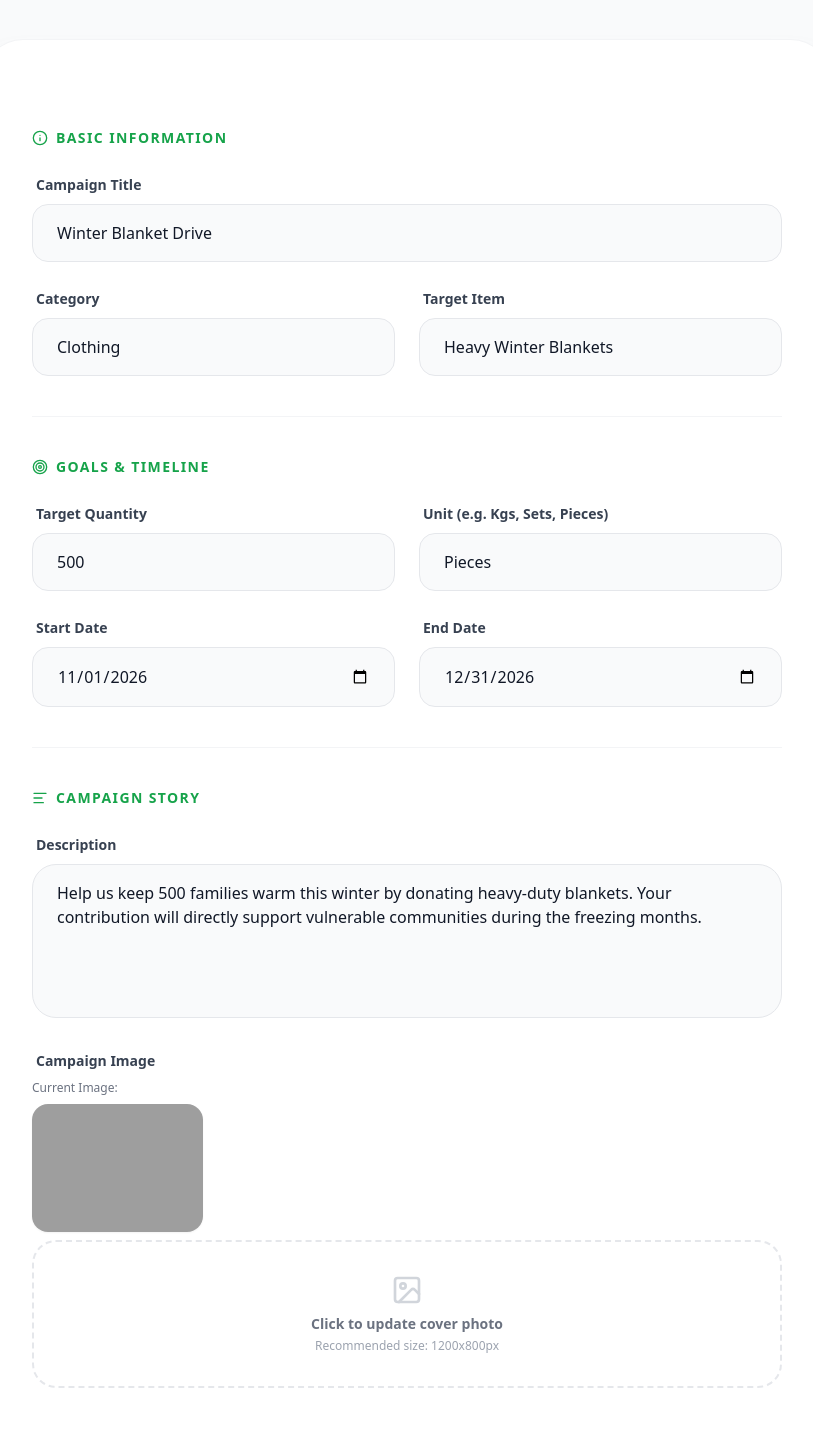
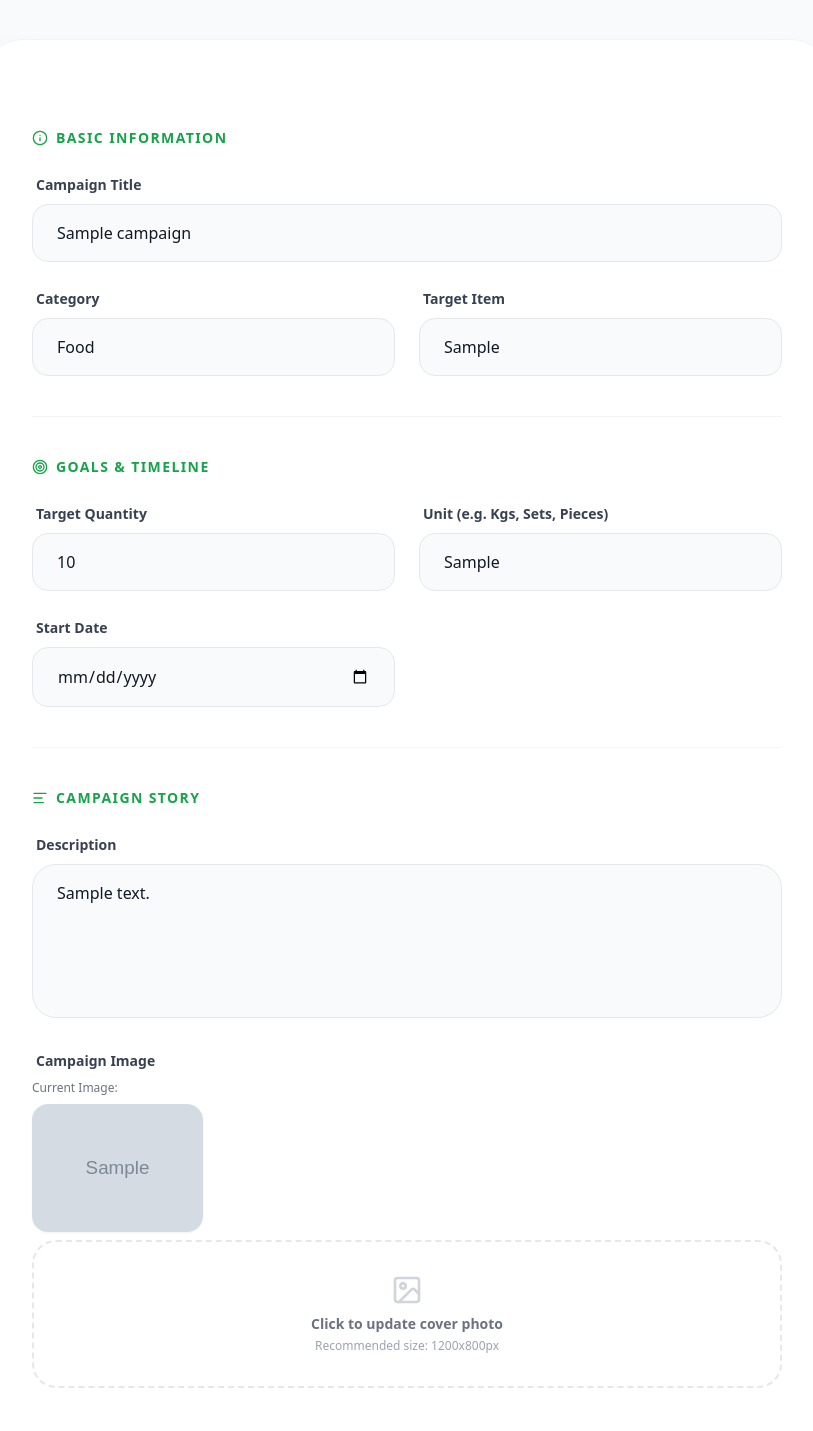
Before and after one commit to bipinjlimbu/Donations-Management-System---Django-Project, a Django app: page /campaigns/edit/1/ in a window 1280 px wide. Shown: the part 229-1660 px from the top of the page, without its empty margins (233-1046 px from the left). Run offline with Django 5.2, Linux system fonts and the light colour scheme; tables that the repository leaves empty hold one stand-in row (values such as "Sample post"); grey boxes marked "Sample" are stand-in pictures; style sheets or scripts are compiled from the project's sources; grey boxes are pictures that could not be loaded.

Commit message:
Data Fetch in Edit Campaign Page

```diff
--- a/dms_app/templates/main/edit_campaign_page.html
+++ b/dms_app/templates/main/edit_campaign_page.html
@@ -32,7 +32,7 @@
                     <div class="grid grid-cols-1 gap-6">
                         <div class="space-y-2">
                             <label class="text-sm font-bold text-gray-700 ml-1">Campaign Title</label>
-                            <input type="text" name="title" placeholder="e.g. Winter Blanket Drive" value="Winter Blanket Drive"
+                            <input type="text" name="title" placeholder="e.g. Winter Blanket Drive" value="{{campaign.title}}"
                                 class="w-full px-6 py-4 bg-gray-50 border border-gray-200 rounded-2xl focus:ring-4 focus:ring-green-500/10 focus:border-green-600 focus:bg-white outline-none transition-all font-medium">
                         </div>
 
@@ -41,15 +41,15 @@
                                 <label class="text-sm font-bold text-gray-700 ml-1">Category</label>
                                 <select name="category" class="w-full px-6 py-4 bg-gray-50 border border-gray-200 rounded-2xl focus:border-green-600 outline-none transition-all font-medium appearance-none">
                                     <option value="FOOD">Food</option>
-                                    <option value="CLOTHING" selected>Clothing</option>
-                                    <option value="MEDICAL">Medical Supplies</option>
-                                    <option value="EDUCATION">Education</option>
-                                    <option value="OTHER">Other</option>
+                                    <option value="CLOTHING" {% if campaign.category == "CLOTHING" %}selected{% endif %}>Clothing</option>
+                                    <option value="MEDICAL" {% if campaign.category == "MEDICAL" %}selected{% endif %}>Medical Supplies</option>
+                                    <option value="EDUCATION" {% if campaign.category == "EDUCATION" %}selected{% endif %}>Education</option>
+                                    <option value="OTHER" {% if campaign.category == "OTHER" %}selected{% endif %}>Other</option>
                                 </select>
                             </div>
                             <div class="space-y-2">
                                 <label class="text-sm font-bold text-gray-700 ml-1">Target Item</label>
-                                <input type="text" name="item_type" placeholder="e.g. Warm Blankets" value="Heavy Winter Blankets"
+                                <input type="text" name="item_type" placeholder="e.g. Warm Blankets" value="{{campaign.item_type}}"
                                     class="w-full px-6 py-4 bg-gray-50 border border-gray-200 rounded-2xl focus:border-green-600 outline-none transition-all font-medium">
                             </div>
                         </div>
@@ -65,25 +65,29 @@
                     <div class="grid grid-cols-1 md:grid-cols-2 gap-6 mb-6">
                         <div class="space-y-2">
                             <label class="text-sm font-bold text-gray-700 ml-1">Target Quantity</label>
-                            <input type="number" name="target_quantity" placeholder="0" value="500"
+                            <input type="number" name="target_quantity" placeholder="0" value="{{campaign.target_quantity}}"
                                 class="w-full px-6 py-4 bg-gray-50 border border-gray-200 rounded-2xl focus:border-green-600 outline-none transition-all font-medium">
                         </div>
                         <div class="space-y-2">
                             <label class="text-sm font-bold text-gray-700 ml-1">Unit (e.g. Kgs, Sets, Pieces)</label>
-                            <input type="text" name="unit" placeholder="e.g. Pieces"  value="Pieces"
+                            <input type="text" name="unit" placeholder="e.g. Pieces"  value="{{campaign.unit}}"
                                 class="w-full px-6 py-4 bg-gray-50 border border-gray-200 rounded-2xl focus:border-green-600 outline-none transition-all font-medium">
                         </div>
                     </div>
 
                     <div class="grid grid-cols-1 md:grid-cols-2 gap-6">
+                        {% if campaign.status == 'APPROVED' %}
                         <div class="space-y-2">
                             <label class="text-sm font-bold text-gray-700 ml-1">Start Date</label>
-                            <input type="date" name="start_date" value="2026-11-01" class="w-full px-6 py-4 bg-gray-50 border border-gray-200 rounded-2xl focus:border-green-600 outline-none transition-all font-medium">
+                            <input type="date" name="start_date" value="{{campaign.start_date}}" class="w-full px-6 py-4 bg-gray-50 border border-gray-200 rounded-2xl focus:border-green-600 outline-none transition-all font-medium">
                         </div>
+                        {% endif %}
+                        {% if campaign.status != 'APPROVED' %}
                         <div class="space-y-2">
                             <label class="text-sm font-bold text-gray-700 ml-1">End Date</label>
-                            <input type="date" name="end_date" value="2026-12-31" class="w-full px-6 py-4 bg-gray-50 border border-gray-200 rounded-2xl focus:border-green-600 outline-none transition-all font-medium">
+                            <input type="date" name="end_date" value="{{campaign.end_date}}" class="w-full px-6 py-4 bg-gray-50 border border-gray-200 rounded-2xl focus:border-green-600 outline-none transition-all font-medium">
                         </div>
+                        {% endif %}
                     </div>
                 </div>
 
@@ -97,16 +101,18 @@
                         <div class="space-y-2">
                             <label class="text-sm font-bold text-gray-700 ml-1">Description</label>
                             <textarea name="description" rows="5" placeholder="Explain the impact of this campaign..."
-                                class="w-full px-6 py-4 bg-gray-50 border border-gray-200 rounded-3xl focus:border-green-600 outline-none transition-all font-medium resize-none">Help us keep 500 families warm this winter by donating heavy-duty blankets. Your contribution will directly support vulnerable communities during the freezing months.</textarea>
+                                class="w-full px-6 py-4 bg-gray-50 border border-gray-200 rounded-3xl focus:border-green-600 outline-none transition-all font-medium resize-none">{{campaign.description}}</textarea>
                         </div>
 
                         <div class="space-y-2">
                             <label class="text-sm font-bold text-gray-700 ml-1">Campaign Image</label>
 
+                            {% if campaign.campaign_image %}
                             <div class="mb-4">
                                 <p class="text-xs text-gray-500 mb-2">Current Image:</p>
-                                <img src="https://images.unsplash.com/photo-1542060748-10c28b62716f?auto=format&fit=crop&q=80&w=400" alt="Current Image" class="h-32 rounded-2xl shadow-sm">
+                                <img src="{{ campaign.campaign_image.url }}" alt="Current Image" class="h-32 rounded-2xl shadow-sm">
                             </div>
+                            {% endif %}
 
                             <div class="border-2 border-dashed border-gray-200 rounded-3xl p-8 hover:border-green-600 hover:bg-green-50 transition-all text-center cursor-pointer group relative">
                                 <i data-lucide="image" class="w-8 h-8 text-gray-300 group-hover:text-green-600 mx-auto mb-2"></i>
```
